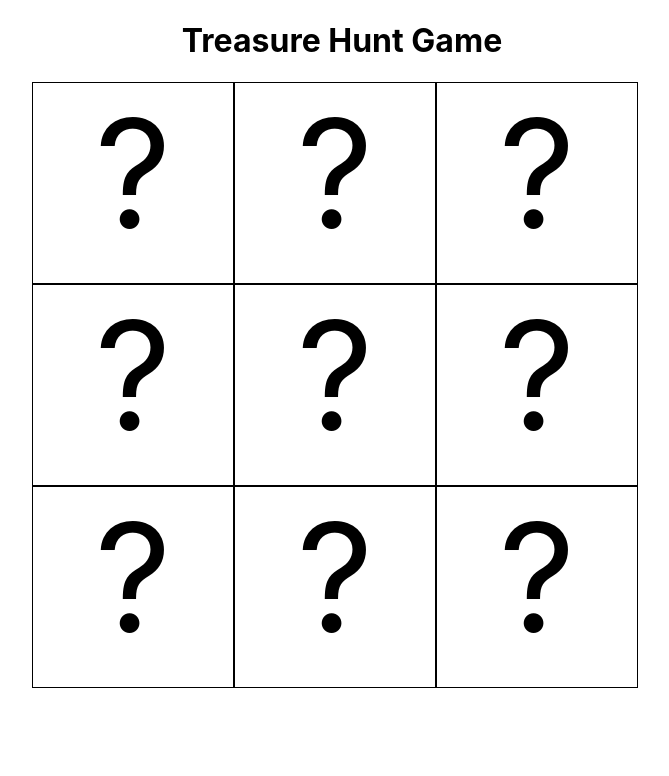
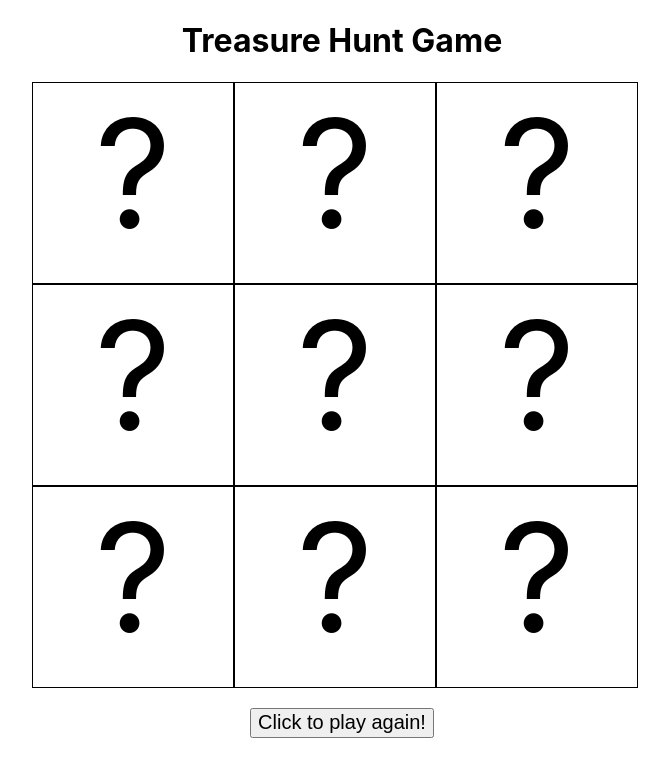
Before and after one commit to learn-academy-2022-golf/treasurehunt-1611developer, a React (Create React App) app: page / in a window 1280 px wide. Shown: the top 776 px of the page, without its empty margins (298-967 px from the left). Built offline with nearby package versions, Linux system fonts and the light colour scheme.

Commit message:
completed play again button

```diff
--- a/src/App.css
+++ b/src/App.css
@@ -19,3 +19,14 @@ h1 {
   width: 620px;
   margin: 0 auto;
 }
+
+.playAgainButton {
+  margin: 0 auto;
+  height: 30px;
+  text-align: center;
+  font-size: 20px;
+  display: flex;
+  flex-wrap: wrap;
+  margin-top: 20px;
+
+}
--- a/src/App.js
+++ b/src/App.js
@@ -47,6 +47,10 @@ const App = () => {
     }
   }
 
+  const refreshPage = () => {
+    window.location.reload(false)
+  }
+
   return (
     <>
       <h1>Treasure Hunt Game</h1>
@@ -61,6 +65,9 @@ const App = () => {
           )
         })}
       </div>
+      <div>
+        <button className="playAgainButton" onClick={refreshPage}>Click to play again!</button>
+      </div>
     </>
   )
 }
```
Also changed, not shown: 1 other file (tests, documents, lock files or other folders).
